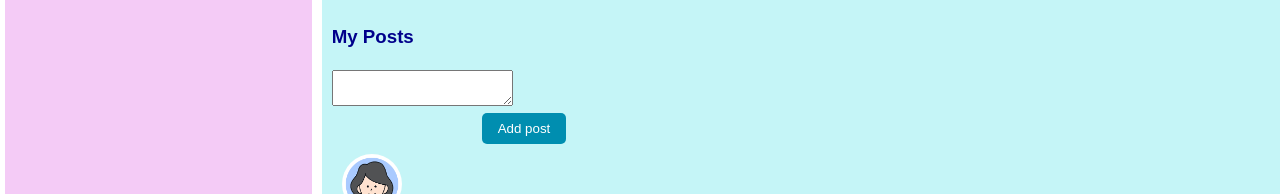
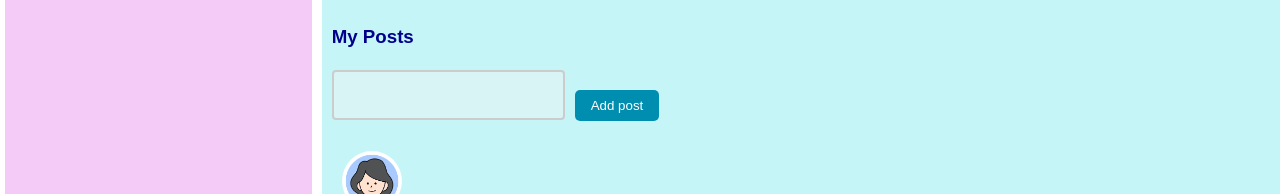
Before and after one commit to SvetlanaLevkovskaya/react-app, a React (Create React App) app: page /profile in a window 1280 px wide. Shown: the part 372-566 px from the top of the page. Built offline with nearby package versions, Linux system fonts and the light colour scheme.

Commit message:
add styles to textarey and button in Profile

```diff
--- a/src/components/Profile/MyPosts/MyPosts.jsx
+++ b/src/components/Profile/MyPosts/MyPosts.jsx
@@ -18,14 +18,10 @@ const MyPosts = (props) => {
       <h3>My Posts</h3>
 
       <div>
-        <div>
-          <textarea ref={newPostElement}></textarea>
-        </div>
-        <div className={styles.button}>
-          <button className={styles.btn} onClick={addPost}>
-            Add post
-          </button>
-        </div>
+        <textarea class={styles.textarea} ref={newPostElement}></textarea>
+        <button className={styles.btn} onClick={addPost}>
+          Add post
+        </button>
       </div>
 
       <div className={styles.posts}>{postElements}</div>
--- a/src/components/Profile/MyPosts/MyPosts.module.css
+++ b/src/components/Profile/MyPosts/MyPosts.module.css
@@ -19,5 +19,20 @@
   padding: 0.5rem 1rem;
   cursor: pointer;
   border-radius: 5px;
+  position: relative;
+  top: -10px;
+  margin: 10px 10px ;
 
 }
+
+ .textarea {
+  width: 15%;
+  height: 50px;
+  padding: 6px 10px;
+  box-sizing: border-box;
+  border: 2px solid #ccc;
+  border-radius: 4px;
+  background-color:rgb(217, 244, 244);
+  font-size: 16px;
+  resize: none;
+}
```
Lines whose indentation alone changed are shown as unchanged.
